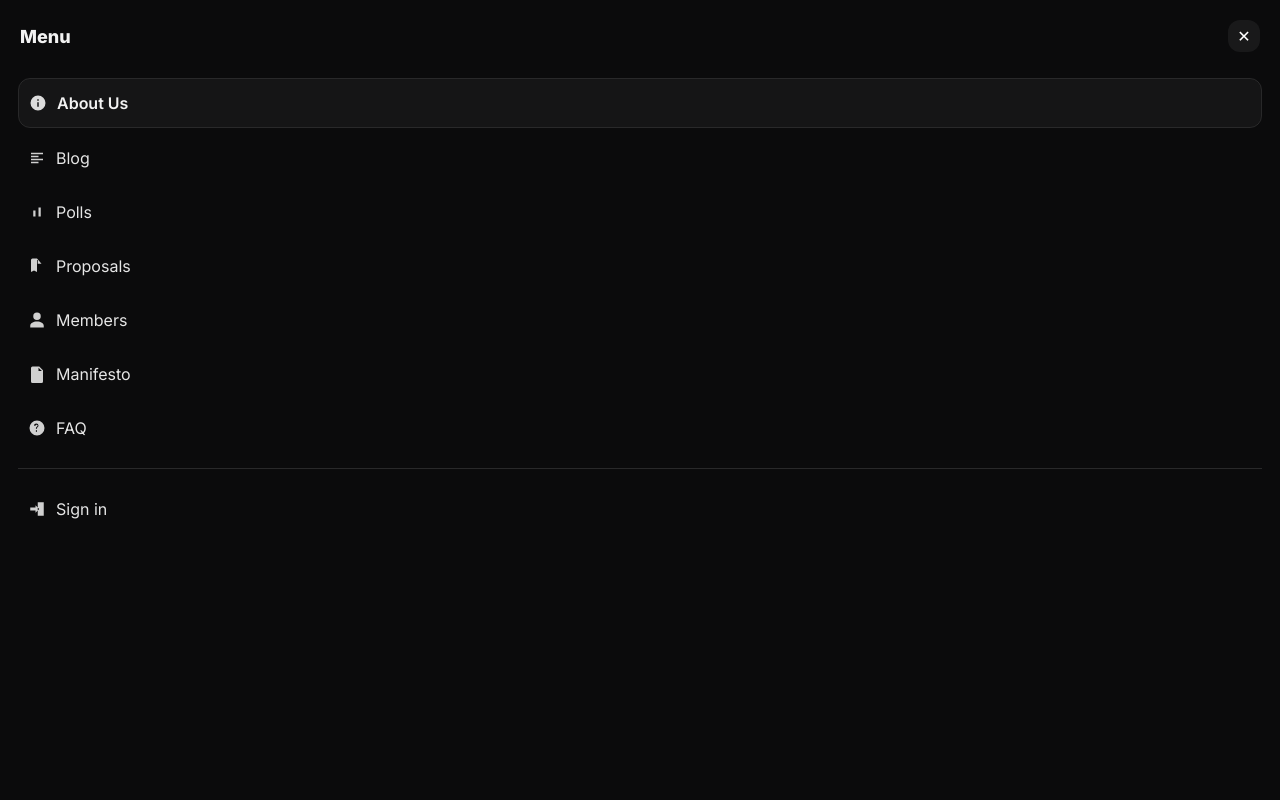
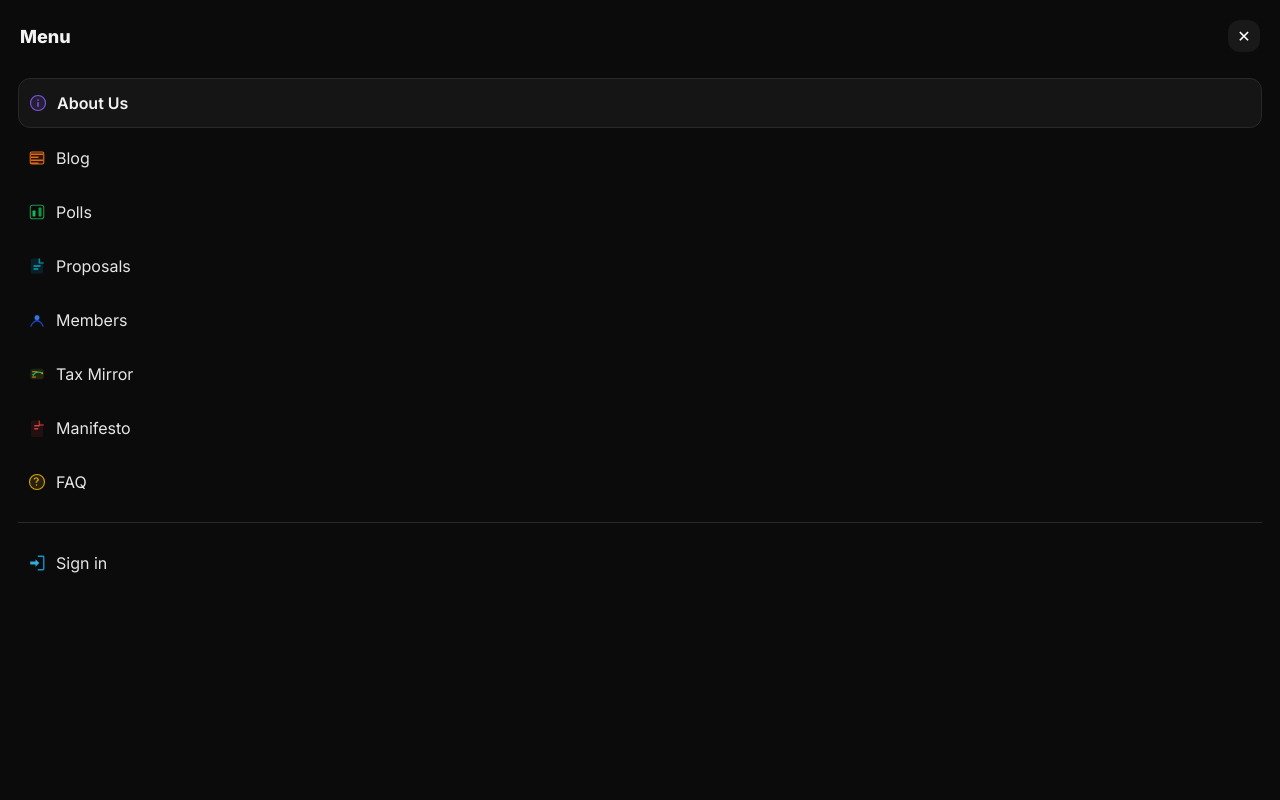
Before and after one commit to Zenslim/Gatishil, a Next.js app: page / in a window 1280 px wide. Both pictures are taken after a click on the button "Menu". Shown: the top 800 px of the page. Built offline with nearby package versions, Linux system fonts and the light colour scheme; grey boxes are pictures that could not be loaded.

Commit message:
Update Nav.tsx

```diff
--- a/components/Nav.tsx
+++ b/components/Nav.tsx
@@ -6,20 +6,94 @@ import { useEffect, useRef, useState } from 'react';
 import styles from './Nav.module.css';
 
 function Icon({ name }: { name: string }) {
+  // All icons are now colorful; no currentColor usage.
   switch (name) {
-    case 'about': return <svg className={styles.icon} viewBox="0 0 24 24" aria-hidden><path fill="currentColor" d="M12 2a10 10 0 1 0 .001 20.001A10 10 0 0 0 12 2zm1 15h-2v-6h2v6zm0-8h-2V7h2v2z"/></svg>;
-    case 'blog': return <svg className={styles.icon} viewBox="0 0 24 24" aria-hidden><path fill="currentColor" d="M4 5h16v2H4zm0 4h10v2H4zm0 4h16v2H4zm0 4h10v2H4z"/></svg>;
-    case 'polls': return <svg className={styles.icon} viewBox="0 0 24 24" aria-hidden><path fill="currentColor" d="M7 10h3v8H7zM14 6h3v12h-3z"/></svg>;
-    case 'proposals': return <svg className={styles.icon} viewBox="0 0 24 24" aria-hidden><path fill="currentColor" d="M13 2H6a2 2 0 0 0-2 2v16l4-2 4 2V4h1v5h5l-6-7z"/></svg>;
-    case 'members': return <svg className={styles.icon} viewBox="0 0 24 24" aria-hidden><path fill="currentColor" d="M12 12a5 5 0 1 0-5-5 5 5 0 0 0 5 5zm0 2c-5 0-9 2.5-9 5.5V22h18v-2.5C21 16.5 17 14 12 14z"/></svg>;
-    case 'manifesto': return <svg className={styles.icon} viewBox="0 0 24 24" aria-hidden><path fill="currentColor" d="M6 2h9l5 5v15a2 2 0 0 1-2 2H6a2 2 0 0 1-2-2V4a2 2 0 0 1 2-2zm8 1.5V8h4.5"/></svg>;
-    case 'faq': return <svg className={styles.icon} viewBox="0 0 24 24" aria-hidden><path fill="currentColor" d="M12 2a10 10 0 1 0 .001 20.001A10 10 0 0 0 12 2zm0 15h-1.5V15H12v2zm2.07-7.75-.9.92C12.45 10.9 12 11.5 12 13h-1.5v-.5c0-.83.45-1.5 1.17-2.17l1.24-1.26a1.49 1.49 0 0 0-2.41-1.13 1.5 1.5 0 0 0-.5 1.13H8a3 3 0 1 1 6 0c0 .83-.34 1.58-.93 2.17z"/></svg>;
-    case 'login': return <svg className={styles.icon} viewBox="0 0 24 24" aria-hidden><path fill="currentColor" d="M10 17l5-5-5-5v3H3v4h7zM13 3h8v18h-8"/></svg>;
-    default: return null;
+    case 'about':
+      return (
+        <svg className={styles.icon} viewBox="0 0 24 24" aria-hidden>
+          <circle cx="12" cy="12" r="10" fill="#8B5CF6" opacity="0.15" />
+          <path fill="#8B5CF6" d="M11 9h2V7h-2v2zm0 8h2v-6h-2v6z" />
+          <circle cx="12" cy="12" r="10" fill="none" stroke="#8B5CF6" strokeWidth="1.5" />
+        </svg>
+      );
+    case 'blog':
+      return (
+        <svg className={styles.icon} viewBox="0 0 24 24" aria-hidden>
+          <rect x="3" y="4" width="18" height="16" rx="2" fill="#F97316" opacity="0.15" />
+          <path fill="#F97316" d="M4 6h16v2H4zm0 4h10v2H4zm0 4h16v2H4zm0 4h10v2H4z" />
+          <rect x="3" y="4" width="18" height="16" rx="2" fill="none" stroke="#F97316" strokeWidth="1.5" />
+        </svg>
+      );
+    case 'polls':
+      return (
+        <svg className={styles.icon} viewBox="0 0 24 24" aria-hidden>
+          <rect x="6" y="10" width="4" height="8" rx="1" fill="#22C55E" />
+          <rect x="14" y="6" width="4" height="12" rx="1" fill="#16A34A" />
+          <rect x="3" y="3" width="18" height="18" rx="3" fill="none" stroke="#22C55E" strokeWidth="1.5" opacity="0.8" />
+        </svg>
+      );
+    case 'proposals':
+      return (
+        <svg className={styles.icon} viewBox="0 0 24 24" aria-hidden>
+          <path d="M6 2h9l5 5v13a2 2 0 0 1-2 2H6a2 2 0 0 1-2-2V4a2 2 0 0 1 2-2z" fill="#06B6D4" opacity="0.15" />
+          <path d="M15 2v6h6" fill="none" stroke="#06B6D4" strokeWidth="1.5" />
+          <path d="M8 12h8M8 16h5" stroke="#06B6D4" strokeWidth="1.7" strokeLinecap="round" />
+        </svg>
+      );
+    case 'members':
+      return (
+        <svg className={styles.icon} viewBox="0 0 24 24" aria-hidden>
+          <circle cx="12" cy="9" r="4" fill="#3B82F6" opacity="0.2" />
+          <circle cx="12" cy="9" r="3.2" fill="#3B82F6" />
+          <path d="M4 20c1.8-4.8 6-7 8-7s6.2 2.2 8 7" fill="none" stroke="#1D4ED8" strokeWidth="1.8" strokeLinecap="round" />
+        </svg>
+      );
+    case 'manifesto':
+      return (
+        <svg className={styles.icon} viewBox="0 0 24 24" aria-hidden>
+          <path d="M6 2h9l5 5v15a2 2 0 0 1-2 2H6a2 2 0 0 1-2-2V4a2 2 0 0 1 2-2z" fill="#EF4444" opacity="0.12" />
+          <path d="M9 9h6M9 13h4" stroke="#EF4444" strokeWidth="1.8" strokeLinecap="round" />
+          <path d="M15 2v6h6" fill="none" stroke="#EF4444" strokeWidth="1.4" />
+        </svg>
+      );
+    case 'faq':
+      return (
+        <svg className={styles.icon} viewBox="0 0 24 24" aria-hidden>
+          <circle cx="12" cy="12" r="10" fill="#EAB308" opacity="0.15" />
+          <path d="M12 17h-1.5v-2H12v2z" fill="#EAB308" />
+          <path d="M14.2 8.5c0-1.7-1.5-3-3.3-3s-3.3 1.3-3.3 3h1.7c0-.7.7-1.3 1.6-1.3s1.6.6 1.6 1.5c0 .5-.2.9-.7 1.3-.9.8-1.6 1.5-1.6 2.7V13H12c0-1 .6-1.6 1.4-2.3.7-.6 1.3-1.3 1.3-2.2z" fill="#EAB308" />
+          <circle cx="12" cy="12" r="10" fill="none" stroke="#EAB308" strokeWidth="1.5" />
+        </svg>
+      );
+    case 'login':
+      return (
+        <svg className={styles.icon} viewBox="0 0 24 24" aria-hidden>
+          <path d="M13 3h7a1 1 0 0 1 1 1v16a1 1 0 0 1-1 1h-7" fill="none" stroke="#0EA5E9" strokeWidth="1.8" />
+          <path d="M10 17l5-5-5-5v3H3v4h7z" fill="#38BDF8" />
+        </svg>
+      );
+    case 'tax':
+      return (
+        <svg className={styles.icon} viewBox="0 0 24 24" aria-hidden>
+          <defs>
+            <linearGradient id="g-tax" x1="0" y1="0" x2="1" y2="1">
+              <stop offset="0%" stopColor="#22C55E" />
+              <stop offset="100%" stopColor="#F59E0B" />
+            </linearGradient>
+          </defs>
+          <rect x="3" y="5" width="18" height="14" rx="3" fill="url(#g-tax)" opacity="0.18" />
+          <path d="M7 13c1.8-2.4 4.2-3.6 7-3.6 1.7 0 3.3.5 5 1.6" fill="none" stroke="#22C55E" strokeWidth="1.8" strokeLinecap="round" />
+          <circle cx="7" cy="13" r="1.2" fill="#22C55E" />
+          <circle cx="19" cy="11" r="1.2" fill="#F59E0B" />
+          <path d="M6 9h6M6 16h4" stroke="#F59E0B" strokeWidth="1.6" strokeLinecap="round" />
+        </svg>
+      );
+    default:
+      return null;
   }
 }
 
-/** Blue circular “account” icon */
+/** Blue circular “account” icon (kept colorful) */
 function BlueLoginIcon({ className = '' }: { className?: string }) {
   return (
     <svg viewBox="0 0 48 48" width="26" height="26" className={className} aria-hidden>
@@ -124,6 +198,7 @@ export default function Nav() {
             <Link href="/polls" className={styles.link} onClick={() => setOpen(false)}><Icon name="polls" /> Polls</Link>
             <Link href="/proposals" className={styles.link} onClick={() => setOpen(false)}><Icon name="proposals" /> Proposals</Link>
             <Link href="/members" className={styles.link} onClick={() => setOpen(false)}><Icon name="members" /> Members</Link>
+            <Link href="/tax" className={styles.link} onClick={() => setOpen(false)}><Icon name="tax" /> Tax Mirror</Link>
             <Link href="/#manifesto" className={styles.link} onClick={() => setOpen(false)}><Icon name="manifesto" /> Manifesto</Link>
             <Link href="/faq#dao" className={styles.link} onClick={() => setOpen(false)}><Icon name="faq" /> FAQ</Link>
 
```
